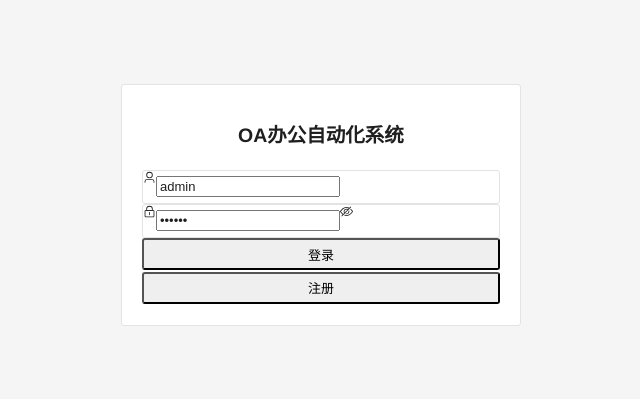
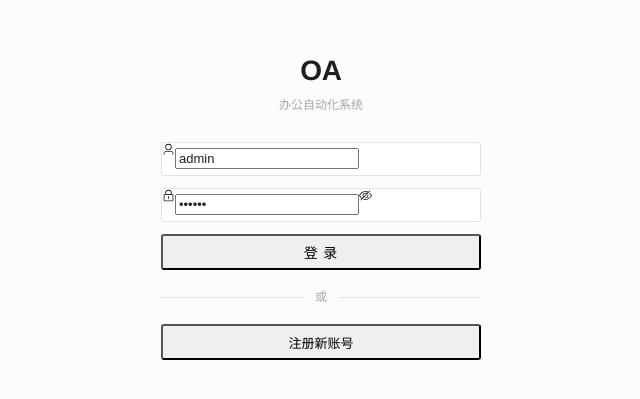
Before and after one commit to MengXiMoon/OA, a Vue app in the folder oa-web/: page /login in a window 1280 px wide. Shown: the part 195-594 px from the top of the page, without its empty margins (319-959 px from the left). Built offline with nearby package versions, Linux system fonts and the light colour scheme.

Commit message:
feat: 重写登录页，陶瓷素白编辑排版风格

```diff
--- a/oa-web/src/views/login/Login.vue
+++ b/oa-web/src/views/login/Login.vue
@@ -1,30 +1,34 @@
 <template>
-  <div class="login-container">
-    <el-card class="login-card">
-      <h2>OA办公自动化系统</h2>
-      <el-form :model="form" :rules="rules" ref="formRef">
+  <div class="login">
+    <div class="login-panel">
+      <div class="login-header">
+        <h1 class="login-brand">OA</h1>
+        <p class="login-desc">办公自动化系统</p>
+      </div>
+      <el-form :model="form" :rules="rules" ref="formRef" class="login-form">
         <el-form-item prop="username">
-          <el-input v-model="form.username" placeholder="用户名" prefix-icon="User" />
+          <el-input v-model="form.username" placeholder="用户名" :prefix-icon="User" @keyup.enter="focusPassword" />
         </el-form-item>
         <el-form-item prop="password">
-          <el-input v-model="form.password" type="password" placeholder="密码" prefix-icon="Lock" show-password />
+          <el-input ref="pwdRef" v-model="form.password" type="password" placeholder="密码" :prefix-icon="Lock" show-password @keyup.enter="handleLogin" />
         </el-form-item>
         <el-form-item>
-          <el-button type="primary" @click="handleLogin" :loading="loading" style="width:100%">登录</el-button>
-        </el-form-item>
-        <el-form-item>
-          <el-button @click="showRegister = true" style="width:100%">注册</el-button>
+          <el-button type="primary" class="login-btn" :loading="loading" @click="handleLogin">登 录</el-button>
         </el-form-item>
       </el-form>
-    </el-card>
-
-    <el-dialog v-model="showRegister" title="用户注册" width="400px">
-      <el-form :model="regForm">
+      <div class="login-divider"><span>或</span></div>
+      <el-button class="login-register" @click="showRegister = true">注册新账号</el-button>
+    </div>
+    <el-dialog v-model="showRegister" title="注册" width="400px" align-center>
+      <el-form :model="regForm" label-position="top">
         <el-form-item label="用户名"><el-input v-model="regForm.username" /></el-form-item>
         <el-form-item label="密码"><el-input v-model="regForm.password" type="password" /></el-form-item>
         <el-form-item label="真实姓名"><el-input v-model="regForm.realName" /></el-form-item>
-        <el-form-item><el-button type="primary" @click="handleRegister">注册</el-button></el-form-item>
       </el-form>
+      <template #footer>
+        <el-button @click="showRegister = false">取消</el-button>
+        <el-button type="primary" @click="handleRegister">注册</el-button>
+      </template>
     </el-dialog>
   </div>
 </template>
@@ -34,43 +38,54 @@ import { ref, reactive } from 'vue'
 import { useRouter } from 'vue-router'
 import { useUserStore } from '@/stores/user'
 import { ElMessage } from 'element-plus'
+import { User, Lock } from '@element-plus/icons-vue'
 
 const router = useRouter()
 const userStore = useUserStore()
+const formRef = ref(null)
+const pwdRef = ref(null)
 const form = reactive({ username: 'admin', password: '123456' })
 const loading = ref(false)
 const showRegister = ref(false)
 const regForm = reactive({ username: '', password: '', realName: '' })
 
 const rules = {
-  username: [{ required: true, message: '请输入用户名' }],
-  password: [{ required: true, message: '请输入密码' }]
+  username: [{ required: true, message: '请输入用户名', trigger: 'blur' }],
+  password: [{ required: true, message: '请输入密码', trigger: 'blur' }],
 }
 
+function focusPassword() { pwdRef.value?.focus() }
+
 async function handleLogin() {
+  const valid = await formRef.value.validate().catch(() => false)
+  if (!valid) return
   loading.value = true
   try {
     await userStore.doLogin(form.username, form.password)
-    router.push('/')
-    ElMessage.success('登录成功')
-  } finally {
-    loading.value = false
-  }
+    ElMessage({ message: '登录成功', type: 'success', duration: 1500 })
+    setTimeout(() => router.push('/'), 200)
+  } finally { loading.value = false }
 }
 
 async function handleRegister() {
   await userStore.doRegister(regForm.username, regForm.password, regForm.realName)
   showRegister.value = false
-  router.push('/')
-  ElMessage.success('注册成功')
+  ElMessage({ message: '注册成功', type: 'success', duration: 1500 })
+  setTimeout(() => router.push('/'), 200)
 }
 </script>
 
 <style scoped>
-.login-container {
-  display: flex; justify-content: center; align-items: center;
-  height: 100vh; background: #f5f5f5;
-}
-.login-card { width: 400px; }
-.login-card h2 { text-align: center; margin-bottom: 20px; }
+.login { display: flex; justify-content: center; align-items: center; min-height: 100vh; background: var(--bg-primary); }
+.login-panel { width: 320px; }
+.login-header { text-align: center; margin-bottom: 28px; }
+.login-brand { font-size: 28px; font-weight: 600; color: var(--text-primary); margin: 0 0 4px; letter-spacing: -0.01em; }
+.login-desc { font-size: 12px; color: var(--text-disabled); margin: 0; }
+.login-form { margin-bottom: 18px; }
+.login-form :deep(.el-form-item) { margin-bottom: 12px; }
+.login-btn { width: 100%; height: 36px; font-size: 14px; letter-spacing: 0.06em; }
+.login-divider { display: flex; align-items: center; gap: 12px; margin-bottom: 18px; }
+.login-divider::before, .login-divider::after { content: ''; flex: 1; height: 0.5px; background: var(--border-color); }
+.login-divider span { font-size: 12px; color: var(--text-disabled); }
+.login-register { width: 100%; height: 36px; font-size: 13px; }
 </style>
```
